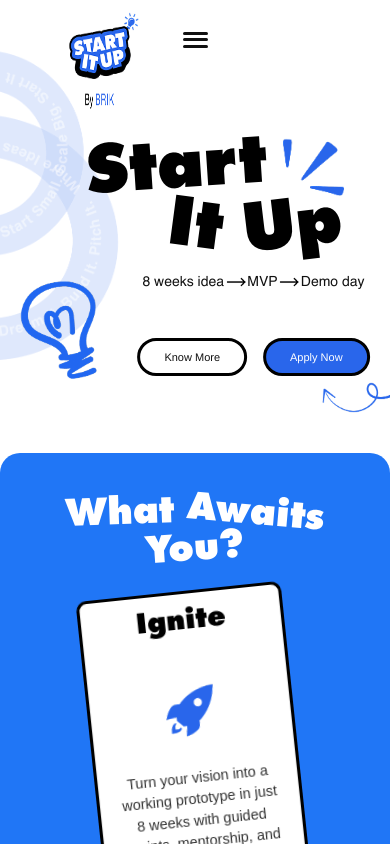
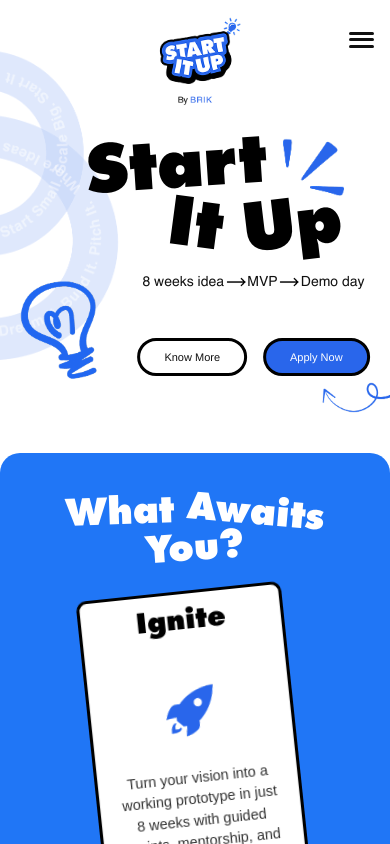
Before and after one commit to aswin-2005/BRIK-StartItUp, a React (Create React App) app in the folder client/: page / in a window 390 px wide. Shown: the top 844 px of the page. Built offline with nearby package versions, Linux system fonts and the light colour scheme; a web font is replaced by a local one.

Commit message:
feat: made some changes in sizing in mobile view

```diff
--- a/client/src/Nav.css
+++ b/client/src/Nav.css
@@ -98,11 +98,14 @@ html {
 /* Tablet responsiveness */
 @media (min-width: 481px) and (max-width: 1024px) {
   .nav-container {
+    padding: 0 1rem; /* keep some padding if needed */
+    width: 100vw; /* make full viewport width */
+    max-width: 100%; /* prevent any unintended constrains */
     display: flex;
-    justify-content: flex-start; /* align left links to left */
+    justify-content: space-between; /* push logo and hamburger apart */
     align-items: center;
-    position: relative; /* for absolute logo centering */
-    padding: 0 10px;
+    box-sizing: border-box;
+    position: relative; /* for absolute children if needed */
   }
 
   .nav-logo {
@@ -142,6 +145,7 @@ html {
     white-space: nowrap;
     padding: 0.5rem 1.5rem; /* slightly smaller button */
     font-size: 14px;
+    cursor: pointer;
   }
 
   .nav-logo .logo {
@@ -160,9 +164,11 @@ html {
 /* Hamburger menu (mobile) */
 @media (max-width: 480px) {
   .nav-container {
-    padding: 0 1rem; /* reduce horizontal padding */
-    width: 100%;
-    box-sizing: border-box;
+    display: flex;
+    justify-content: space-between;
+    align-items: center;
+    position: relative;
+    padding: 0 1rem;
   }
 
   .nav-links,
@@ -170,14 +176,21 @@ html {
     display: none; /* hide desktop links */
   }
 
+  .nav-logo {
+    position: absolute; /* center logo */
+    left: 50%;
+    transform: translateX(-50%);
+  }
+
   .nav-logo .logo {
     height: 100px;
     left: 50%;
   }
 
-  .subtext {
-    height: 65px;
-    left: 50%;
+  .nav-logo .subtext {
+    height: 20px; /* adjust to a smaller height for mobile */
+    width: auto; /* preserve aspect ratio */
+    object-fit: contain;
   }
 
   .hamburger {
@@ -187,7 +200,9 @@ html {
     width: 25px;
     height: 20px;
     cursor: pointer;
-    margin-left: 0; /* push to right */
+    margin-left: auto; /* push to right */
+    position: relative;
+    z-index: 1000;
   }
 
   .hamburger div {
@@ -201,9 +216,9 @@ html {
   /* Mobile menu */
   .mobile-menu {
     position: absolute;
-    top: 140px; /* just below nav */
+    top: 80px; /* just below nav */
     left: 0;
-    width: 100%;
+    width: 100vw;
     background-color: white;
     display: flex;
     flex-direction: column;
```
